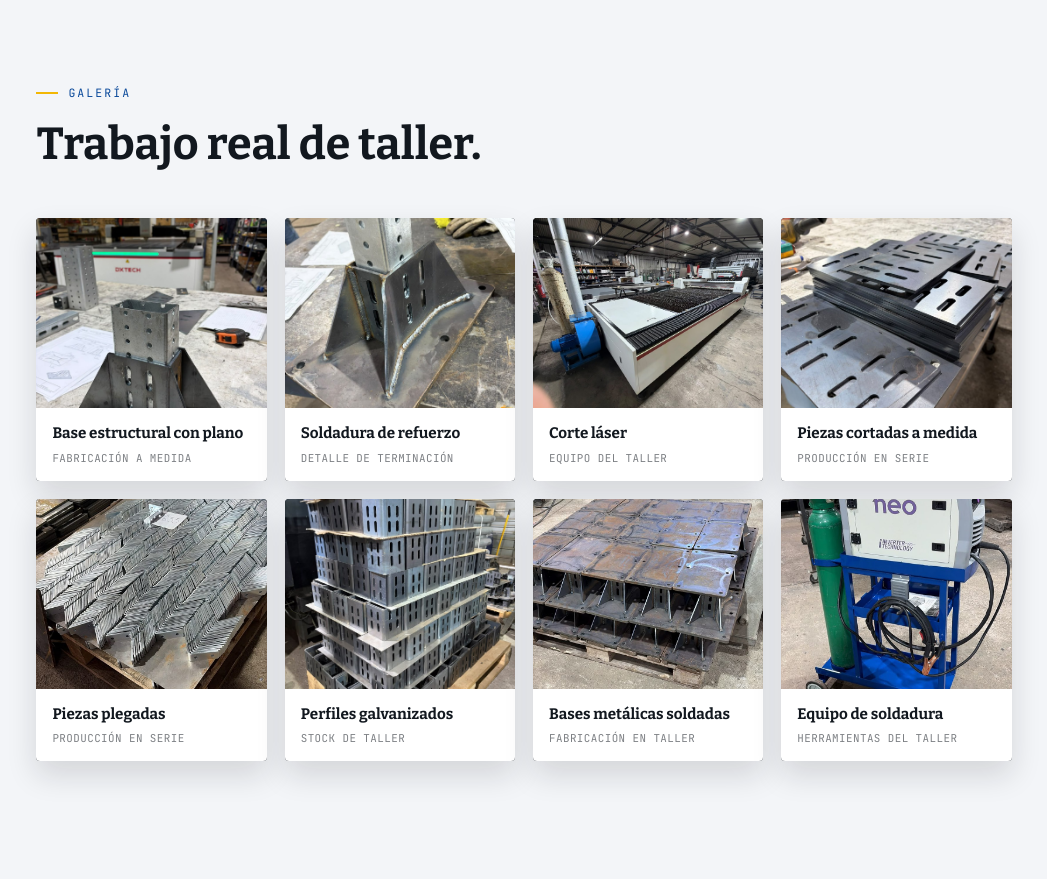
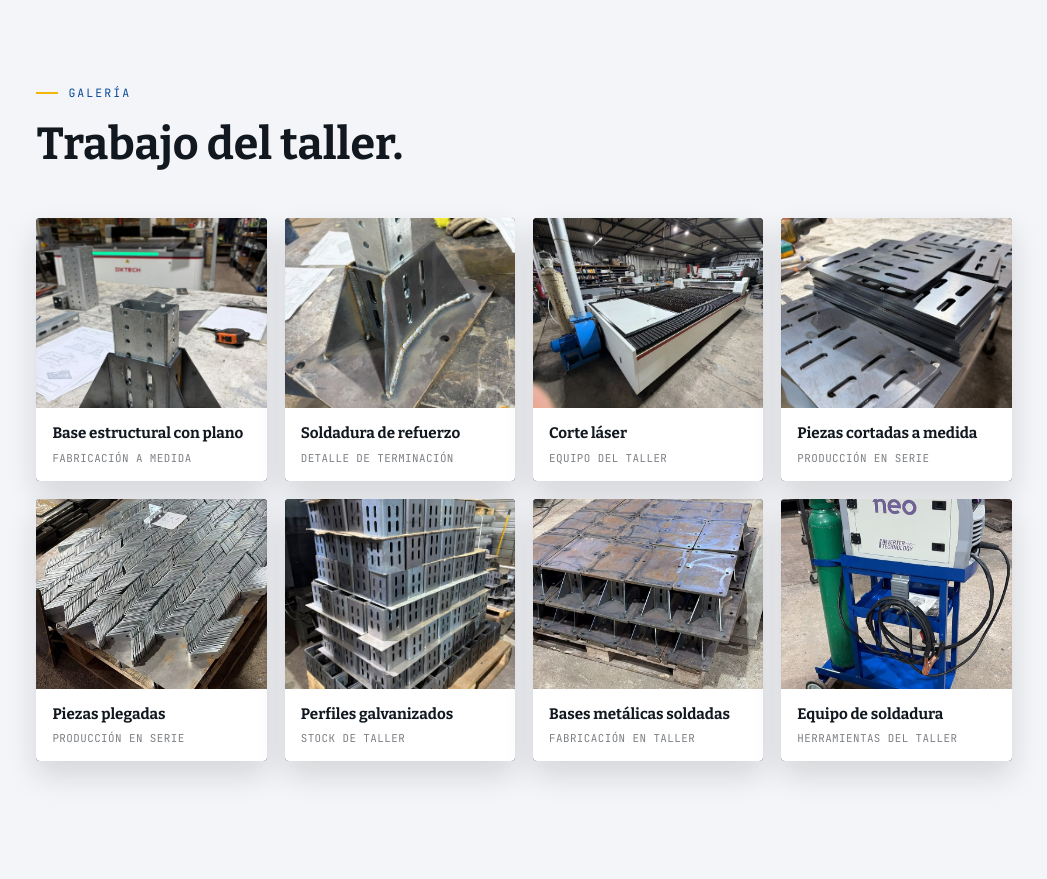
Before and after one commit to Jose0413/maestranza-union, a plain HTML site: page index.html in a window 1280 px wide. Shown: the part 2880-3759 px from the top of the page, without its empty margins (149-1196 px from the left). Drawn offline with nearby package versions, Linux system fonts and the light colour scheme.

Commit message:
Actualizacion 6

```diff
--- a/index.html
+++ b/index.html
@@ -119,7 +119,7 @@
 <section id="galeria">
   <div class="reveal">
     <div class="eyebrow">Galería</div>
-    <h2 style="font-size:clamp(2rem,3.6vw,2.8rem);">Trabajo real de taller.</h2>
+    <h2 style="font-size:clamp(2rem,3.6vw,2.8rem);">Trabajo del taller.</h2>
   </div>
   <div class="gal-grid">
     <figure class="gal-card reveal">
```
